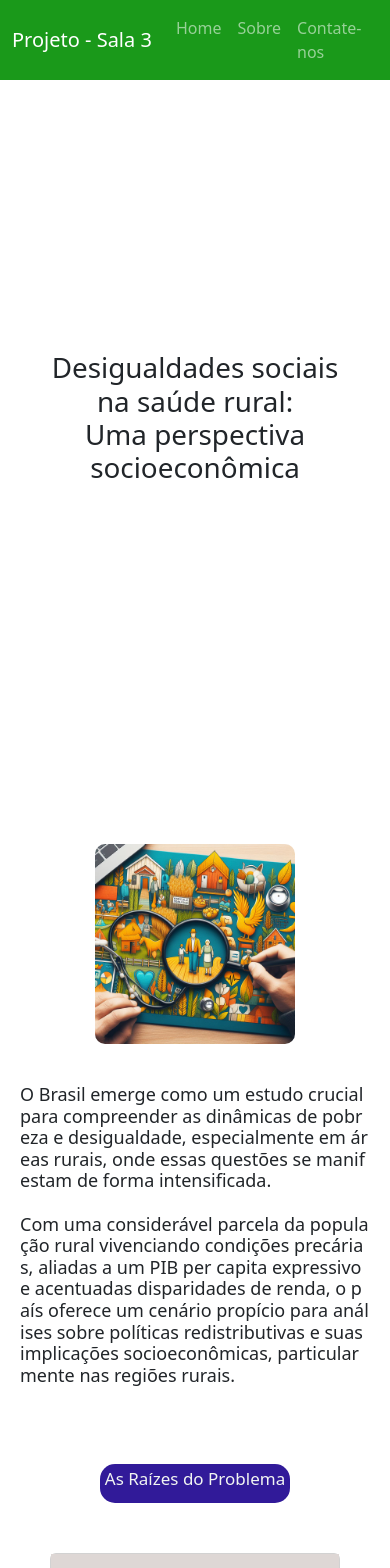
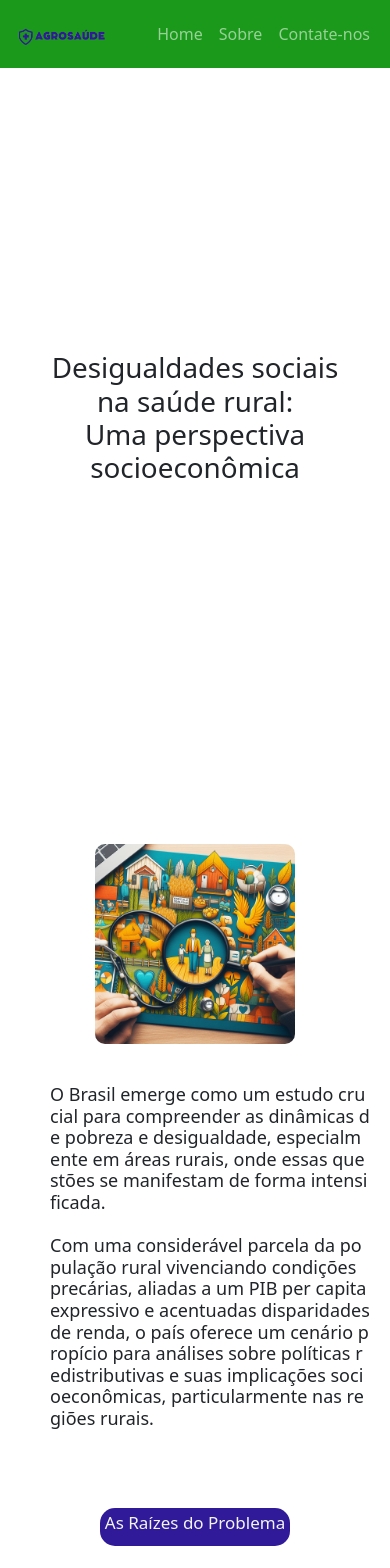
Before and after one commit to worklarissa/Projeto-Turma-M5-Sala3, a React (Vite) app in the folder landing-page/: page / in a window 390 px wide. Shown: the top 1568 px of the page. Built offline with nearby package versions, Linux system fonts and the light colour scheme.

Commit message:
final commit

```diff
--- a/landing-page/src/components/FinalSection/index.jsx
+++ b/landing-page/src/components/FinalSection/index.jsx
@@ -1,18 +1,20 @@
 import Button from 'react-bootstrap/Button';
 import "./index.css"
 import "../../assets/styles/colors.css"
+import logo from '../../assets/img/logo.svg'
+
 
 export function FinalSection(){
   return(
     <section className="finalSection">
       <div className="finalContentLeft">
-        <img src="https://i.ibb.co/NN725Cw/site-em-construo-01-01.png" alt="" />
+        <img src={logo} alt="" />
       </div>
       <div className="finalContentRight">
           <h1 className="finalText">
-            Lorem ipsum dolor sit amet consectetur adipisicing elit. Adipisci et corrupti eos doloremque, numquam iure sint quibusdam, vel architecto cum asperiores reiciendis tenetur quod molestiae nam totam maiores officia cupiditate.
+            Mais informações em breve...
           </h1>
-          <Button className="finalButton">Primary</Button>{' '}
+          <Button className="finalButton">Fale Conosco</Button>{' '}
         </div>
     </section>
   )
--- a/landing-page/src/components/Footer/index.css
+++ b/landing-page/src/components/Footer/index.css
@@ -5,3 +5,7 @@
     align-items: center;
     justify-content: space-around;
 }
+
+.list-footer {
+    text-decoration: none;
+}
--- a/landing-page/src/components/Footer/index.jsx
+++ b/landing-page/src/components/Footer/index.jsx
@@ -14,7 +14,7 @@ export function Footer() {
                         </svg>
                     </a>
                 </div>
-                <div>
+                {/* <div className="list-footer">
                     <ul >
                         <li>
                             <a href="#">Home</a>
@@ -26,7 +26,7 @@ export function Footer() {
                             <a href="#">Contate-nos</a>
                         </li>
                     </ul>
-                </div>
+                </div> */}
             </div>
         </>
     );
--- a/landing-page/src/components/MainSection/index.css
+++ b/landing-page/src/components/MainSection/index.css
@@ -25,7 +25,7 @@
 
 .imgMain {
   border-radius: 10px;
-  width: clamp(200px, 45%, 280px);
+  width: clamp(200px, 50%, 280px);
 }
 
 .leftMainContent {
@@ -36,6 +36,7 @@
 
 .mainText {
   width: 750px;
+  margin-left: 30px;
 }
 .mainText h1 {
   font-size: max(18px, 1.7vw);
@@ -73,4 +74,6 @@
     width: 100%;
     padding: 0 20px 0 20px;
   }
+
+  .
 }
--- /dev/null
+++ b/landing-page/src/components/Navbar/Navbar.css
@@ -0,0 +1,3 @@
+.image {
+    width: 100px;
+}
--- a/landing-page/src/components/Navbar/Navbar.jsx
+++ b/landing-page/src/components/Navbar/Navbar.jsx
@@ -2,13 +2,17 @@ import Container from 'react-bootstrap/Container';
 import Nav from 'react-bootstrap/Nav';
 import Navbar from 'react-bootstrap/Navbar';
 import "../../assets/styles/colors.css"
+import logo from "../../assets/img/logo-removebg-preview.png"
+import "./Navbar.css";
 
 function NavBar() {
   return (
     <>
       <Navbar variant="dark" className='fixed-top bg-color-3'>
         <Container>
-          <Navbar.Brand href="#home" className="">Projeto - Sala 3</Navbar.Brand>
+          <Navbar.Brand href="#home" className="">
+            <img className="image" src={logo} alt="" />
+          </Navbar.Brand>
           <Nav className="d-flex justify-content-center" >
             <Nav.Link href="#home">Home</Nav.Link>
             <Nav.Link href="#features">Sobre</Nav.Link>
```
Also changed, not shown: landing-page/src/assets/img/logo-removebg-preview.png (added), landing-page/src/assets/img/logo.svg (added).
